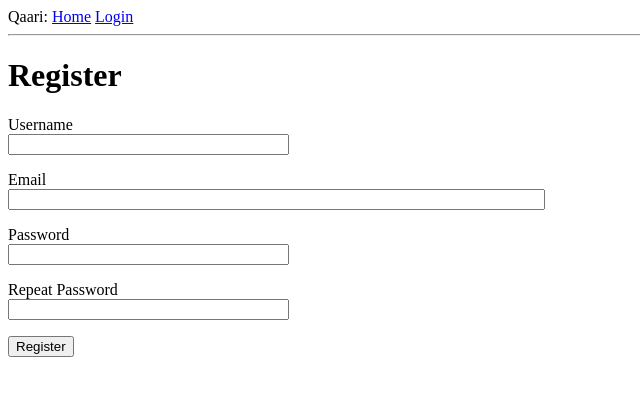
After one commit to ssurbhi560/Qaari, a Flask app: page /register in a window 1280 px wide. The commit adds this page. Shown: the top 396 px of the page, without its empty margins (0-640 px from the left). Run offline with Flask 2, Linux system fonts and the light colour scheme.

Commit message:
adding Registration Form

```diff
--- a/app/__init__.py
+++ b/app/__init__.py
@@ -2,10 +2,14 @@ from flask import Flask
 from config import Config
 from flask_sqlalchemy import SQLAlchemy
 from flask_migrate import Migrate
+from flask_login import LoginManager
 
 app = Flask(__name__)
+
 app.config.from_object(Config)
 db = SQLAlchemy(app) #creating db object that representts database
 migrate = Migrate(app, db) #object represents migration engine
+login = LoginManager(app)
+login.login_view = 'login'
 
-from app import routes, models #midules will define structure of the databaase
+from app import routes, models #modules will define structure of the databaase
--- a/app/forms.py
+++ b/app/forms.py
@@ -1,9 +1,27 @@
 from flask_wtf import FlaskForm
 from wtforms import StringField, PasswordField, BooleanField, SubmitField
-from wtforms.validators import DataRequired
+from wtforms.validators import DataRequired, ValidationError, Email, EqualTo
+from app.models import User
 
 class LoginForm(FlaskForm):
     username = StringField('Username', validators=[DataRequired()])
     password = PasswordField('Password', validators=[DataRequired()])
     remember_me = BooleanField('Remember Me')
     submit = SubmitField('Sign In')
+
+class RegistrationForm(FlaskForm):
+    username = StringField('Username', validators=[DataRequired()])
+    email = StringField('Email', validators=[DataRequired(), Email()])
+    password = PasswordField('Password', validators=[DataRequired()])
+    password2 = PasswordField('Repeat Password', validators=[DataRequired(), EqualTo('password')])
+    submit = SubmitField('Register')
+
+    def validate_username(self, username):
+        user = User.query.filter_by(username=username.data).first()
+        if user is not None:
+            raise ValidationError('Please use a different username.')
+
+    def validate_email(self, email):
+        user = User.query.filter_by(email=email.data).first()
+        if user is not None:
+            raise ValidationError('Please use different email address.')
--- a/app/routes.py
+++ b/app/routes.py
@@ -1,17 +1,48 @@
 from flask import render_template, flash, redirect, url_for
 from app import app
-from app.forms import LoginForm
+from app import db
+from app.forms import LoginForm, RegistrationForm
+from flask_login import login_required, current_user, login_user, logout_user
+from app.models import User
 
 @app.route('/')
 @app.route('/index')
+@login_required
 def index():
-    user = {'username': "Surbhi"}
     return render_template('index.html', title="Home", user=user)
 
 @app.route('/login', methods=['GET', 'POST'])
 def login():
+    if current_user.is_authenticated:
+        return redirect(url_for('index'))
     form = LoginForm()
     if form.validate_on_submit():
-        flash("Login requested for user {}, remember_me={}".format(form.username.data, form.remember_me.data))
+        user = User.query.filter_by(username=form.username.data).first()
+        if user is None or not user.check_password(form.password.data):
+            flash('Invalid username or password')
+            return redirect(url_for('login'))
+        login_user(user, remember=form.remember_me.data)
+        next_page = request.args.get('next')
+        if not next_page or url_parse(next_page).netloc != '':
+            next_page = url_for('index')
+        return redirect(url_for(next_page))
+    return render_template('login.html', title='Sign In', form=form)
+
+@app.route('/logout')
+def logout():
+    logout_user()
+    return redirect(url_for('index'))
+
+@app.route('/register', methods=['GET', 'POST'])
+def register():
+    if current_user.is_authenticated:
         return redirect(url_for('index'))
-    return render_template('login.html', title='Sign In', form=form)
+    form = RegistrationForm()
+    if form.validate_on_submit():
+        user = User(username=form.username.data, email=form.email.data)
+        user.set_password(form.password.data)
+        db.session.add(user)
+        db.session.commit()
+        flash('Congratulations, you are now a registered user!')
+        return redirect(url_for('login'))
+    return render_template('register.html', title='Register', form=form)
--- a/app/templates/base.html
+++ b/app/templates/base.html
@@ -10,7 +10,11 @@
         <div>
             Qaari:
             <a href="{{ url_for('index') }}">Home</a>
+            {% if current_user.is_anonymous %}
             <a href="{{ url_for('login') }}">Login</a>
+            {% else %}
+            <a href="{{ url_for('logout') }}">Logout</a>
+            {% endif %}
         </div>
         <hr>
         {% with messages = get_flashed_messages() %}
--- a/app/templates/index.html
+++ b/app/templates/index.html
@@ -1,5 +1,8 @@
 {% extends "base.html" %}
 
 {% block content %}
-    <h1> Hi, {{user.username}}!</h1>
+    <h1> Hi, {{current_user.username}}!</h1>
+    {% for post in posts %}
+    <div><p>{{ post.author.username }} says: <b>{{ post.body }}</b></p></div>
+    {% endfor %}
 {% endblock %}
--- a/app/templates/login.html
+++ b/app/templates/login.html
@@ -21,4 +21,5 @@
         <p>{{ form.remember_me() }} {{ form.remember_me.label }}</p>
         <p>{{ form.submit() }}</p>
     </form>
+    <p>New User?<a href="{{ url_for('register') }}">Click to register!</a></p>
 {% endblock %}
--- /dev/null
+++ b/app/templates/register.html
@@ -0,0 +1,37 @@
+{% extends 'base.html' %}
+
+{% block content %}
+    <h1>Register</h1>
+    <form action="" method="post">
+        {{ form.hidden_tag() }}
+        <p>
+            {{ form.username.label }}<br>
+            {{ form.username(size=32) }}<br>
+            {% for error in form.username.errors %}
+            <span style="color: red;">[{{ error }}]</span>
+            {% endfor %}
+        </p>
+        <p>
+            {{ form.email.label }}<br>
+            {{ form.email(size=64) }}<br>
+            {% for error in errors %}
+            <span style="color: red;">[{{ error }}]</span>
+            {% endfor %}
+        </p>
+        <p>
+            {{ form.password.label }}<br>
+            {{ form.password(size=32) }}<br>
+            {% for error in form.password.errors %}
+            <span style="color: red;">[{{ error }}]</span>
+            {% endfor %}
+        </p>
+        <p>
+            {{ form.password2.label }}<br>
+            {{ form.password2(size=32) }}<br>
+            {% for error in form.password.errors %}
+            <span style="color: red;">[{{ error }}]</span>
+            {% endfor %}
+        </p>
+        <p>{{ form.submit() }}</p>
+    </form>
+{% endblock %}
```
Also changed, not shown: app/models.py (+13 -2 lines), qaari.py (+6 -1 lines), README.md (added), app.db, 1 other file.
